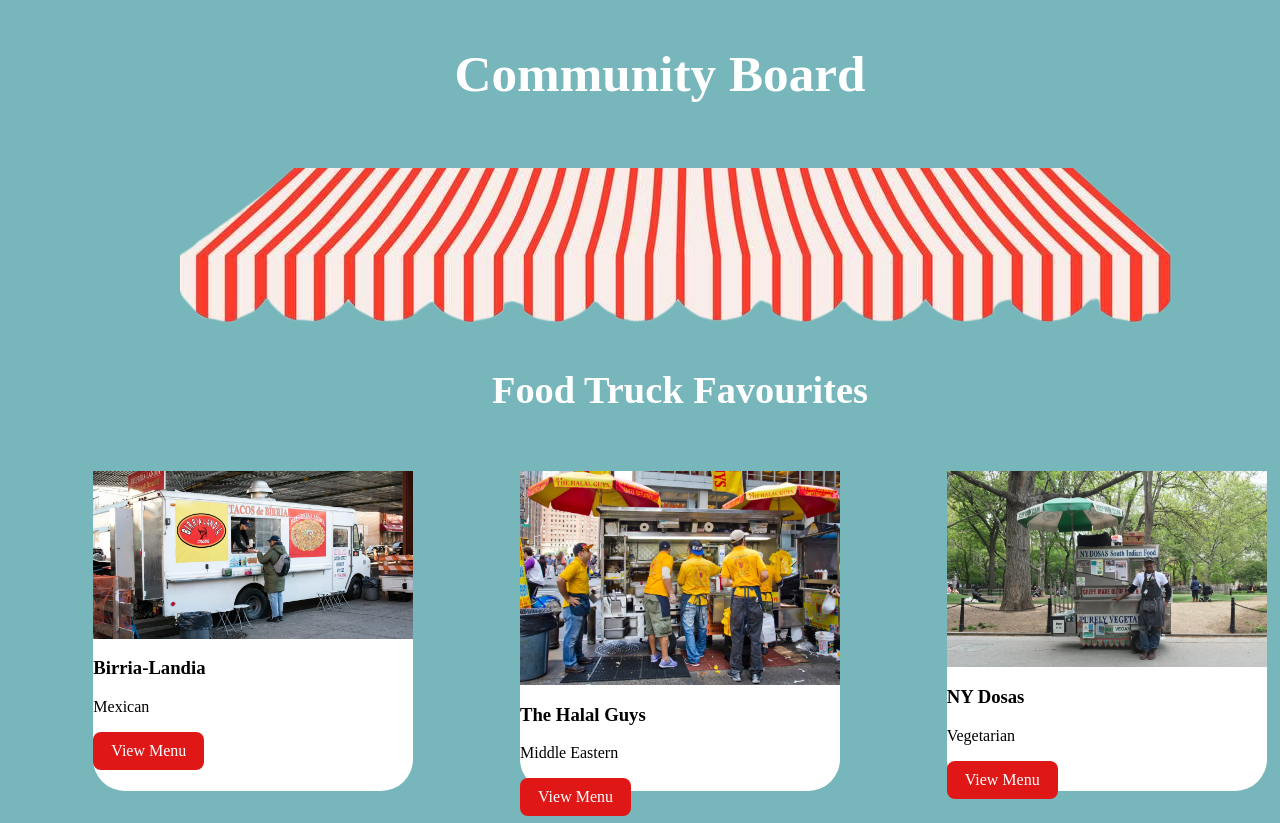
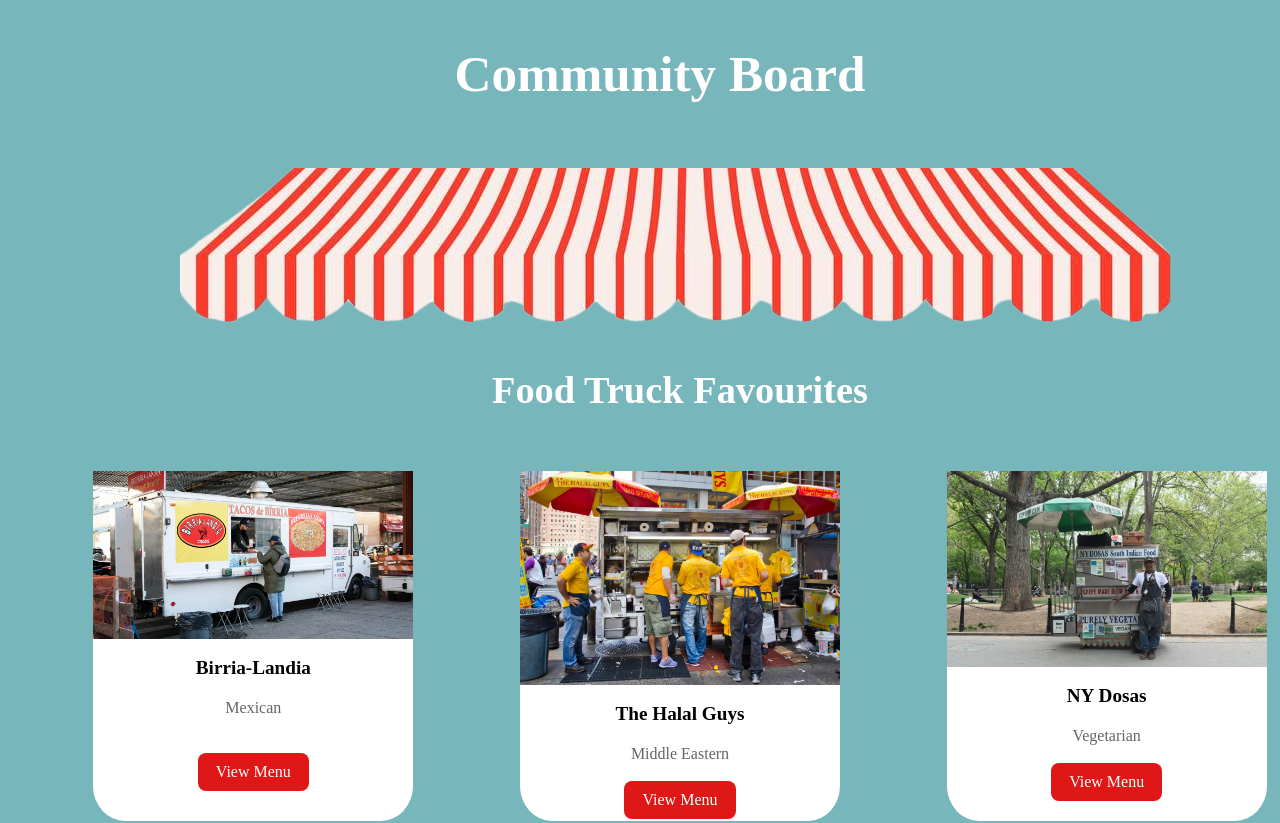
Before and after one commit to DanielOsuoha/React_dev, a React (Vite) app in the folder Web Dev/Unit1/Community Board/Community Board/: page / in a window 1280 px wide. Shown: the top 823 px of the page. Built offline with nearby package versions, Linux system fonts and the light colour scheme.

Commit message:
added the images

```diff
--- a/Web Dev/Unit1/Community Board/Community Board/src/index.css
+++ b/Web Dev/Unit1/Community Board/Community Board/src/index.css
@@ -21,7 +21,7 @@
   width: 100vw;
 }
 
-.menu-item{
+.menu-item {
   gap: 1em;
   background-color: white;
   width: 25vw;
@@ -30,7 +30,47 @@
   border-bottom-left-radius: 10%;
   margin: 10px;
   color: black;
+  display: flex;
+  flex-direction: column;
+  align-items: center;
+  text-align: center;
+  padding: 0 0 1.9em 0;
 }
+
+.menu-item h3 {
+  margin: 2px;
+  font-weight: 600;
+  font-size: 1.2em;
+}
+
+.menu-item p {
+  margin: 2px;
+  font-weight: 400;
+  color: #666;
+}
+
+.menu-item img {
+  width: 100%;
+  height: 50%;
+  object-fit: cover;
+  border-top-left-radius: inherit;
+  border-top-right-radius: inherit;
+}
+
+.menu-item button {
+  color: white;
+  padding: 0.6em 1.2em;
+  background-color: rgb(223, 23, 23);
+  border: 2px solid transparent;
+  font-weight: 500;
+  margin-top: auto;
+}
+
+.menu-item a {
+  text-decoration: none;
+  margin-top: auto;
+}
+
 .menu-item img {
   width: 100%;
   height: 50%;
@@ -47,7 +87,6 @@
   border-color: #128381;
 }
 .menu-item a {
-  /* color: white; */
   text-decoration: none;
 }
 .menu {
```
